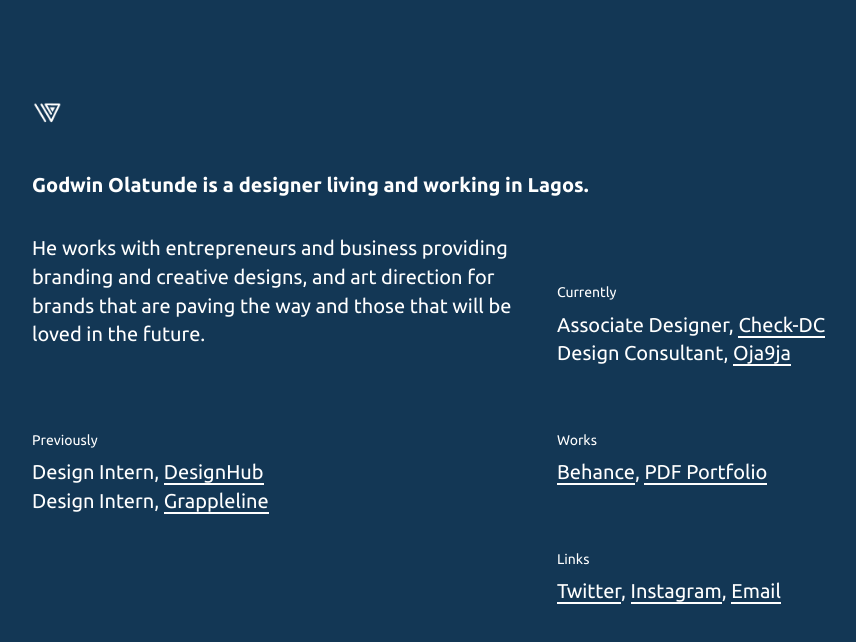
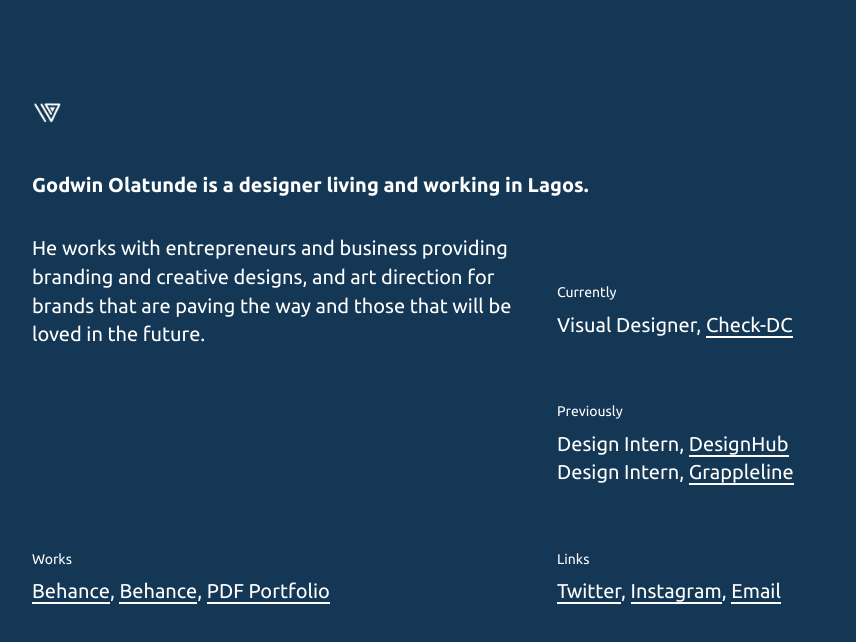
Before and after one commit to godwinolatunde/godwinolatunde.com, a plain HTML site: page index.html in a window 1280 px wide. Shown: the whole page, without its empty margins (98-954 px from the left). Drawn offline with Linux system fonts and the light colour scheme.

Commit message:
Update index.html

```diff
--- a/index.html
+++ b/index.html
@@ -35,8 +35,8 @@
 <div class="col-sm-6">
 <h5>Currently</h5>
 
-<p>Associate Designer, <a href="http://check-dc.com/" target="_blank">Check-DC</a><br />
-Design Consultant, <a href="http://oja9ja.com.ng/" target="_blank">Oja9ja</a></p>
+<p>Visual Designer, <a href="http://check-dc.com/" target="_blank">Check-DC</a><br />
+<!-- Design Consultant, <a href="http://oja9ja.com.ng/" target="_blank">Oja9ja</a></p> -->
 </div>
 
 <div class="col-sm-6">
@@ -49,7 +49,7 @@ Design Intern, <a href="http://www.grappleline.com/" target="_blank">Grappleline
 <div class="col-sm-6">
 <h5>Works</h5>
 
-<p><a href="https://behance.net/weendesigns" target="_blank">Behance</a>, <a href="works/Godwin_Olatunde_2017.pdf" target="_blank">PDF Portfolio</a></p>
+<p><a href="https://behance.net/weendesigns" target="_blank">Behance</a>, <a href="https://dribbble.com/godwinolatunde" target="_blank">Behance</a>, <a href="works/Godwin_Olatunde_2017.pdf" target="_blank">PDF Portfolio</a></p>
 </div>
 
 <div class="col-sm-6">
```
